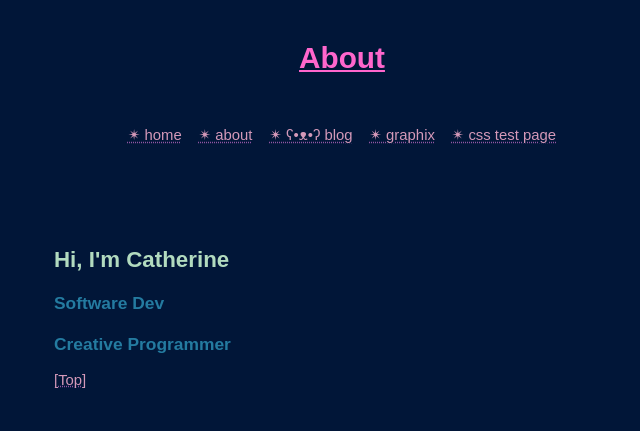
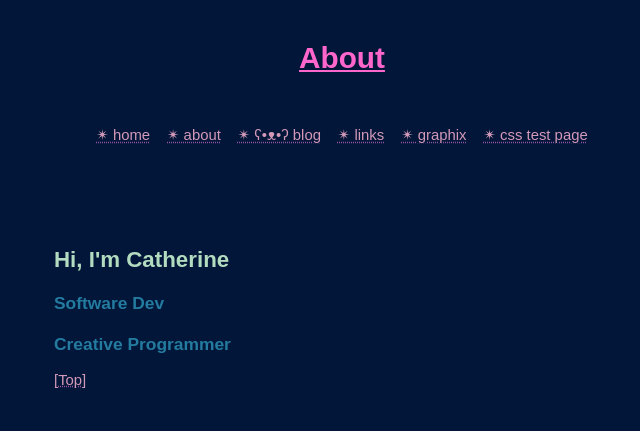
Before and after one commit to cOborski/neocities, a plain HTML site: page public/about/page.html in a window 1280 px wide. Shown: the top 431 px of the page, without its empty margins (298-938 px from the left). Drawn offline with Linux system fonts and the light colour scheme.

Commit message:
updated navigation menu to include links

```diff
--- a/public/about/page.html
+++ b/public/about/page.html
@@ -18,6 +18,7 @@
     <span class=navigation-link><a href="/">✴ home</a></span>
     <span class=navigation-link><a href="/about/page">✴ about</a></span>
     <span class=navigation-link><a href="https://coborski.bearblog.dev/blog/">✴ ʕ•ᴥ•ʔ blog</a></span>
+    <span class=navigation-link><a href="/utillity/under-construction/page">✴ links</a></span>
     <span class=navigation-link><a href="/graphix/page">✴ graphix</a></span>
     <span class=navigation-link><a href="/css-test/page">✴ css test page</a></span>
   </div>
```
Also changed, not shown: public/graphix/page.html (+1 -0 lines), public/index.html (+1 -1 lines), public/web-browsers/page.html (+1 -0 lines).
